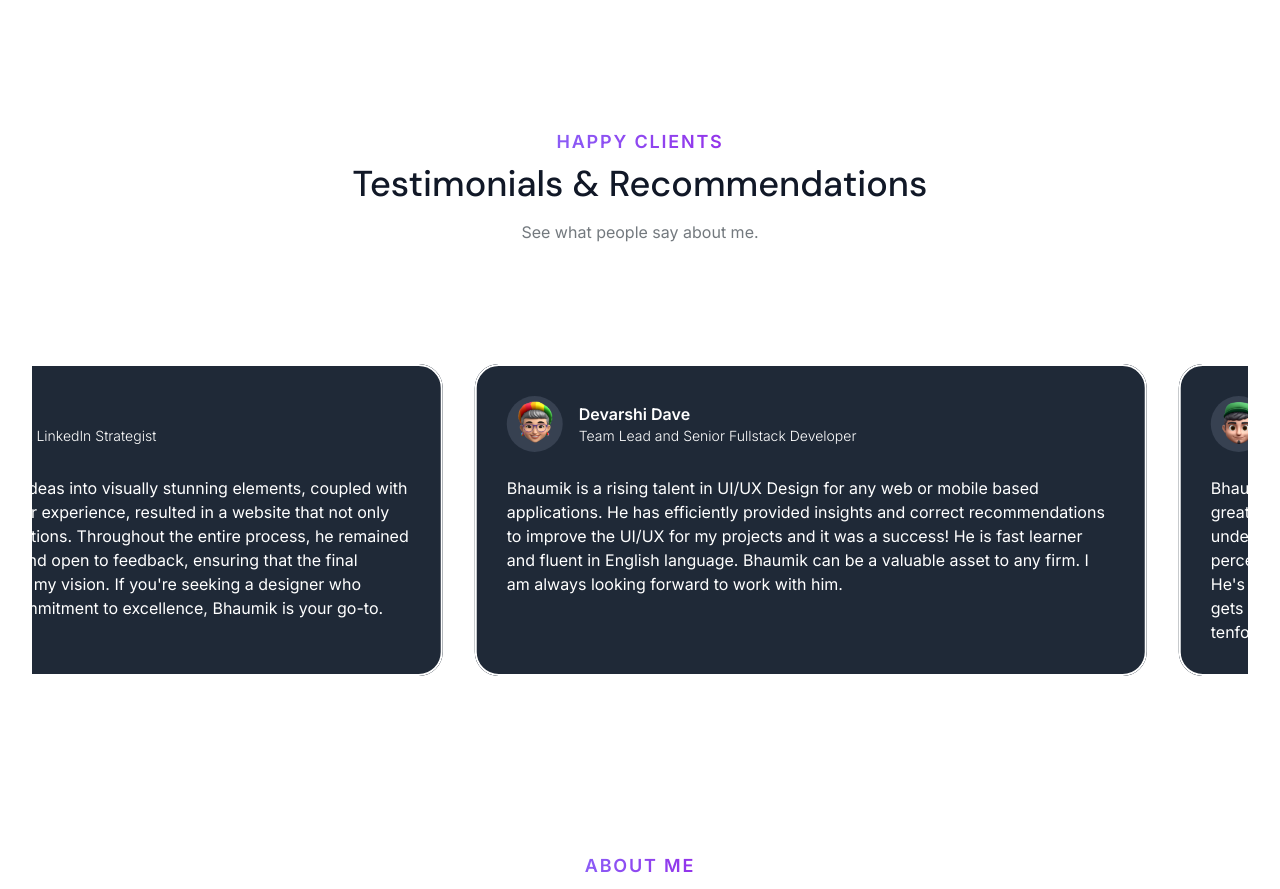
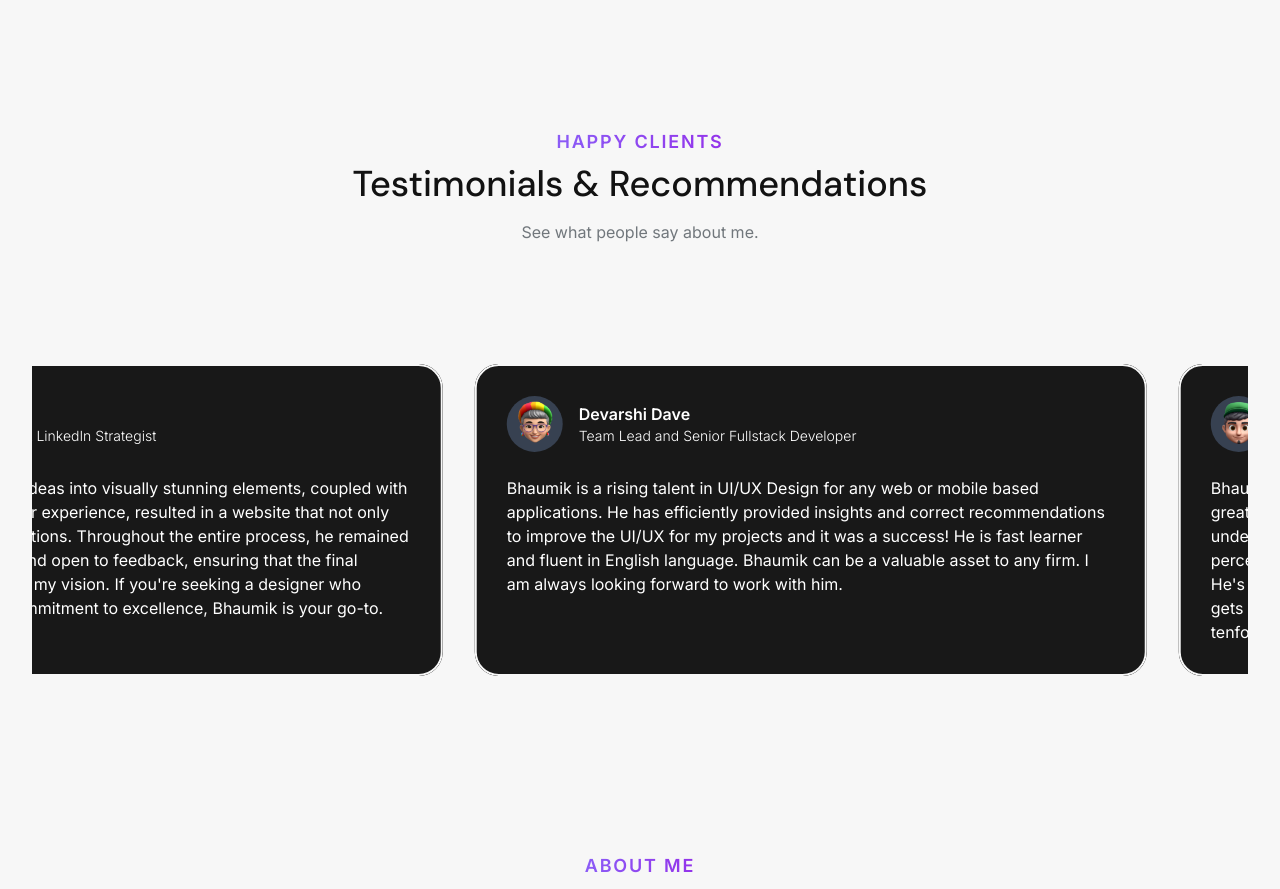
Before and after one commit to bhaumik-dev/bhaumik-dev-portfolio, a Next.js app: page / in a window 1280 px wide. Shown: the part 2720-3609 px from the top of the page. Built offline with nearby package versions, Linux system fonts and the light colour scheme.

Commit message:
Corrected colors in the project.

```diff
--- a/src/app/globals.css
+++ b/src/app/globals.css
@@ -3,31 +3,33 @@
 @tailwind utilities;
 
 :root {
-  --color-primary: #1d4ed8; /* Light Mode Primary */
-  --color-background: #ffffff; /* Light Mode Background */
-  --color-text: #111827; /* Light Mode Text */
-  --color-opposite-background: #1f2937; /* Opposite Background in Light Mode (Dark Mode Background) */
-  --color-opposite-text: #ffffff; /* Opposite Text Color in Light Mode (Dark Mode Background) */
+  --color-primary: #6d28d9; /* Light Mode Primary */
+  --color-background: #f7f7f7; /* Light Mode Background */
+  --color-text: #121212; /* Light Mode Text */
+  --color-opposite-background: #121212; /* Opposite Background in Light Mode (Dark Mode Background) */
+  --color-opposite-text: #f7f7f7; /* Opposite Text Color in Light Mode (Dark Mode Background) */
   --color-text-light: hsl(
     210,
     12%,
     25%,
     0.7
   ); /* Light mode text with less opacity*/
+  --color-card-background: #181818; /* background color for cards */
 }
 
 .dark {
-  --color-primary: #60a5fa; /* Dark Mode Primary */
-  --color-background: #1f2937; /* Dark Mode Background */
-  --color-text: #f9fafb; /* Dark Mode Text */
-  --color-opposite-background: #ffffff; /* Opposite Background in Dark Mode (Light Mode Background) */
-  --color-opposite-text: #1f2937; /* Opposite Text Color in Light Mode (Light Mode Background) */
+  --color-primary: #6d28d9; /* Dark Mode Primary */
+  --color-background: #121212; /* Dark Mode Background */
+  --color-text: #f7f7f7; /* Dark Mode Text */
+  --color-opposite-background: #f7f7f7; /* Opposite Background in Dark Mode (Light Mode Background) */
+  --color-opposite-text: #121212; /* Opposite Text Color in Light Mode (Light Mode Background) */
   --color-text-light: hsl(
     210,
     20%,
     95%,
     0.7
   ); /* Dark mode text with less opacity*/
+  --color-card-background: #181818; /* background color for cards */
 }
 
 @layer base {
--- a/src/components/Cards.tsx
+++ b/src/components/Cards.tsx
@@ -9,7 +9,7 @@ export const Card = ({
   return (
     <div
       className={twMerge(
-        "bg-[var(--color-opposite-background)] rounded-3xl overflow-hidden relative z-0 after:z-10 after:content-[''] after:absolute after:inset-0 after:outline-2 after:outline after:-outline-offset-2 after:rounded-3xl after:outline-[var(--color-opposite-text)] after:pointer-events-none p-6",
+        "bg-[var(--color-card-background)] rounded-3xl overflow-hidden relative z-0 after:z-10 after:content-[''] after:absolute after:inset-0 after:outline-2 after:outline after:-outline-offset-2 after:rounded-3xl after:outline-[var(--color-opposite-text)] after:pointer-events-none p-6",
         className
       )}
       {...other}
--- a/src/components/TechIcon.tsx
+++ b/src/components/TechIcon.tsx
@@ -1,4 +1,4 @@
 export const TechIcon = ({ component }: { component: React.ElementType }) => {
   const Component = component;
-  return <Component className="text-[var(--color-opposite-text)] size-10" />;
+  return <Component className="text-white size-10" />;
 };
--- a/src/sections/Header.tsx
+++ b/src/sections/Header.tsx
@@ -42,25 +42,25 @@ export const Header = () => {
       <nav className="flex gap-1 p-0.5 border-black/15 rounded-full bg-[var(--color-opposite-background)] backdrop-blur">
         <a
           href="#"
-          className="nav-item text-[var(--color-opposite-text)] hover:text-[var(--color-background)] hover:bg-[var(--color-primary)]"
+          className="nav-item text-[var(--color-opposite-text)] hover:text-white hover:bg-[var(--color-primary)]"
         >
           Home
         </a>
         <a
           href="#my-work-section"
-          className="nav-item text-[var(--color-opposite-text)] hover:text-[var(--color-background)] hover:bg-[var(--color-primary)]"
+          className="nav-item text-[var(--color-opposite-text)] hover:text-white hover:bg-[var(--color-primary)]"
         >
           Projects
         </a>
         <a
           href="#about-me-section"
-          className="nav-item text-[var(--color-opposite-text)] hover:text-[var(--color-background)] hover:bg-[var(--color-primary)]"
+          className="nav-item text-[var(--color-opposite-text)] hover:text-white hover:bg-[var(--color-primary)]"
         >
           About
         </a>
         <a
           href="mailto:webdevbhaumik@gmail.com"
-          className="nav-item text-[var(--color-text)] bg-[var(--color-background)] hover:text-[var(--color-background)] hover:bg-[var(--color-primary)]"
+          className="nav-item text-[var(--color-text)] bg-[var(--color-background)] hover:text-white hover:bg-[var(--color-primary)]"
         >
           Contact
         </a>
--- a/src/sections/Hero.tsx
+++ b/src/sections/Hero.tsx
@@ -43,7 +43,7 @@ export const HeroSection = () => {
         <div className="mx-auto flex flex-col md:flex-row justify-center items-center mt-8 gap-3 sm:items-center">
           {/* Buttons Updated to Use Variables */}
           <button
-            className="inline-flex gap-2 border-spacing-4 items-center border bg-[var(--color-text)] text-[var(--color-background)] border-[var(--color-text)] px-8 h-12 rounded-xl hover:bg-[var(--color-primary)] hover:text-[var(--color-background)]"
+            className="inline-flex gap-2 border-spacing-4 items-center border bg-[var(--color-text)] text-[var(--color-background)] border-[var(--color-text)] px-8 h-12 rounded-xl hover:bg-[var(--color-primary)] hover:text-white"
             onClick={() =>
               (window.location.href =
                 "https://cal.com/bhaumik-raja-ouzhch/discovery-call-free")
@@ -53,7 +53,7 @@ export const HeroSection = () => {
             <span className="font-medium">Book a Free Discovery Call</span>
           </button>
           <button
-            className="inline-flex gap-2 border-spacing-4 items-center border border-[var(--color-text)] px-6 h-12 rounded-xl text-[var(--color-text)] bg-[var(--color-background)] hover:bg-[var(--color-primary)] hover:text-[var(--color-background)]"
+            className="inline-flex gap-2 border-spacing-4 items-center border border-[var(--color-text)] px-6 h-12 rounded-xl text-[var(--color-text)] bg-[var(--color-background)] hover:bg-[var(--color-primary)] hover:text-white"
             onClick={() => {
               const section = document.getElementById("my-work-section");
               if (section) {
--- a/src/sections/Projects.tsx
+++ b/src/sections/Projects.tsx
@@ -157,20 +157,20 @@ export const ProjectsSection = () => {
                         {/* <span>{project.year}</span> */}
                       </div>
 
-                      <h3 className="text-[var(--color-opposite-text)] font-serif text-2xl md:text-3xl mt-2">
+                      <h3 className="text-white font-serif text-2xl md:text-3xl mt-2">
                         {project.title}
                       </h3>
                       <hr className="border-t-2 border-white/5 mt-4 md:mt-5 " />
                       <ul className="flex flex-col gap-2 mt-4 md:mt-5 ">
                         {project.results.map((result) => (
-                          <li className="flex gap-2 text-sm md:text-base text-[var(--color-opposite-text)]">
+                          <li className="flex gap-2 text-sm md:text-base text-white">
                             <CheckCircleIcon className="size-5 md:size-6" />
                             <span>{result.title}</span>
                           </li>
                         ))}
                       </ul>
                       <a href={project.link}>
-                        <button className="mt-6 px-6 bg-[var(--color-background)] text-[var(--color-text)] h-12 w-full md:w-auto rounded-xl font-semibold inline-flex items-center justify-center gap-2">
+                        <button className="mt-6 px-6 bg-white text-black h-12 w-full md:w-auto rounded-xl font-semibold inline-flex items-center justify-center gap-2">
                           <span>Visit Live Site</span>
                           <ArrowUprightIcon className="size-4" />
                         </button>
--- a/src/sections/Testimonials.tsx
+++ b/src/sections/Testimonials.tsx
@@ -54,7 +54,7 @@ export const TestimonialsSection = () => {
 
   return (
     <div className="py-16 lg:py-24">
-      <div className="container">
+      <div className="lg:max-w-full md:container sm:container">
         <SectionHeader
           eyebrow="Happy Clients"
           title="Testimonials & Recommendations"
@@ -73,7 +73,7 @@ export const TestimonialsSection = () => {
                   <Fragment key={index}>
                     {testimonials.map((testimonial) => (
                       <Card
-                        className="text-[var(--color-opposite-text)] mt-2 max-w-xs md:p-8 md:max-w-lg lg:max-w-2xl hover:-rotate-1 transition duration-300"
+                        className="text-white mt-2 max-w-xs md:p-8 md:max-w-lg lg:max-w-2xl hover:-rotate-1 transition duration-300"
                         key={testimonial.name}
                       >
                         <div className="flex gap-4 items-center">
@@ -85,15 +85,15 @@ export const TestimonialsSection = () => {
                             />
                           </div>
                           <div>
-                            <div className="font-semibold text-[var(--color-opposite-text)]">
+                            <div className="font-semibold text-white">
                               {testimonial.name}
                             </div>
-                            <div className="text-sm font-light text-[var(--color-opposite-text)]">
+                            <div className="text-sm font-light text-white">
                               {testimonial.position}
                             </div>
                           </div>
                         </div>
-                        <p className="mt-4 md:mt-6 text-sm md:text-base text-[var(--color-opposite-text)]">
+                        <p className="mt-4 md:mt-6 text-sm md:text-base text-white">
                           {testimonial.text}
                         </p>
                       </Card>
```
Also changed, not shown: src/sections/About.tsx (+17 -19 lines).
